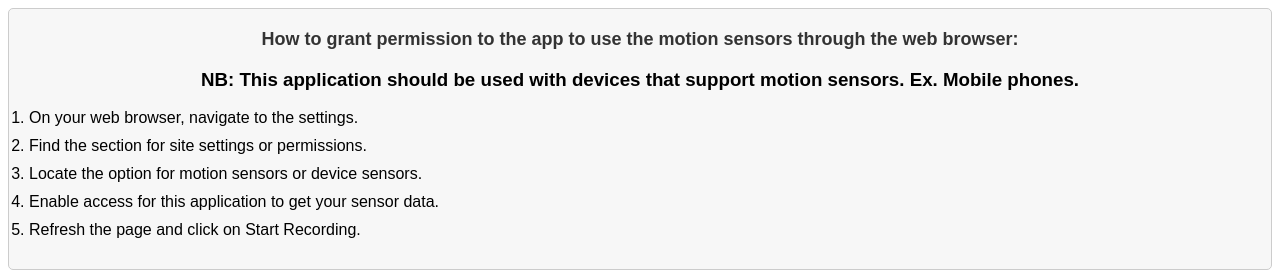
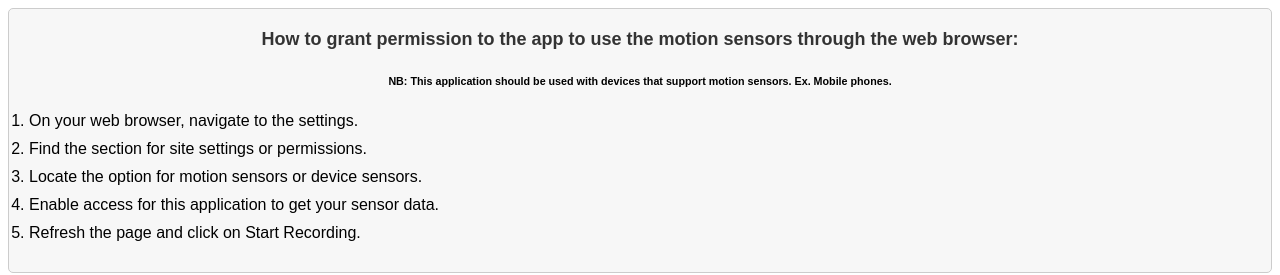
Before and after one commit to Inernesto/sensor-data, a plain HTML site: page index.html in a window 1280 px wide. Shown: the top 275 px of the page. Drawn offline with Linux system fonts and the light colour scheme.

Commit message:
Recent Update 3 index.html

```diff
--- a/index.html
+++ b/index.html
@@ -11,7 +11,7 @@
     <!-- Instructions: How to grant permission to the app to use the motion sensors through the web browser. -->
     <div class="instructions">
         <h2>How to grant permission to the app to use the motion sensors through the web browser:</h2>
-        <h3>NB: This application should be used with devices that support motion sensors. Ex. Mobile phones.</h3>
+        <h6>NB: This application should be used with devices that support motion sensors. Ex. Mobile phones.</h6>
         <ol>
             <li>On your web browser, navigate to the settings.</li>
             <li>Find the section for site settings or permissions.</li>
```
